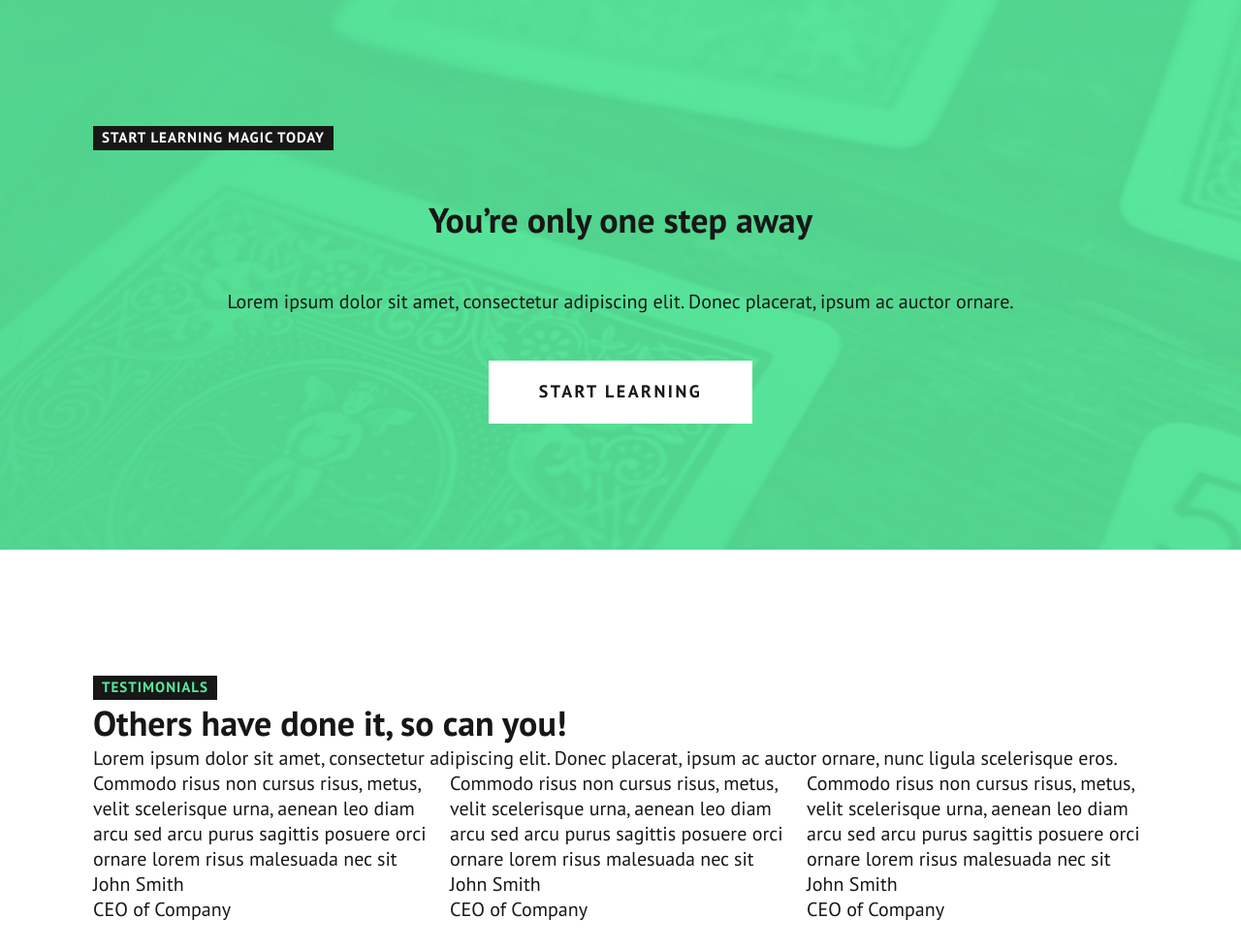
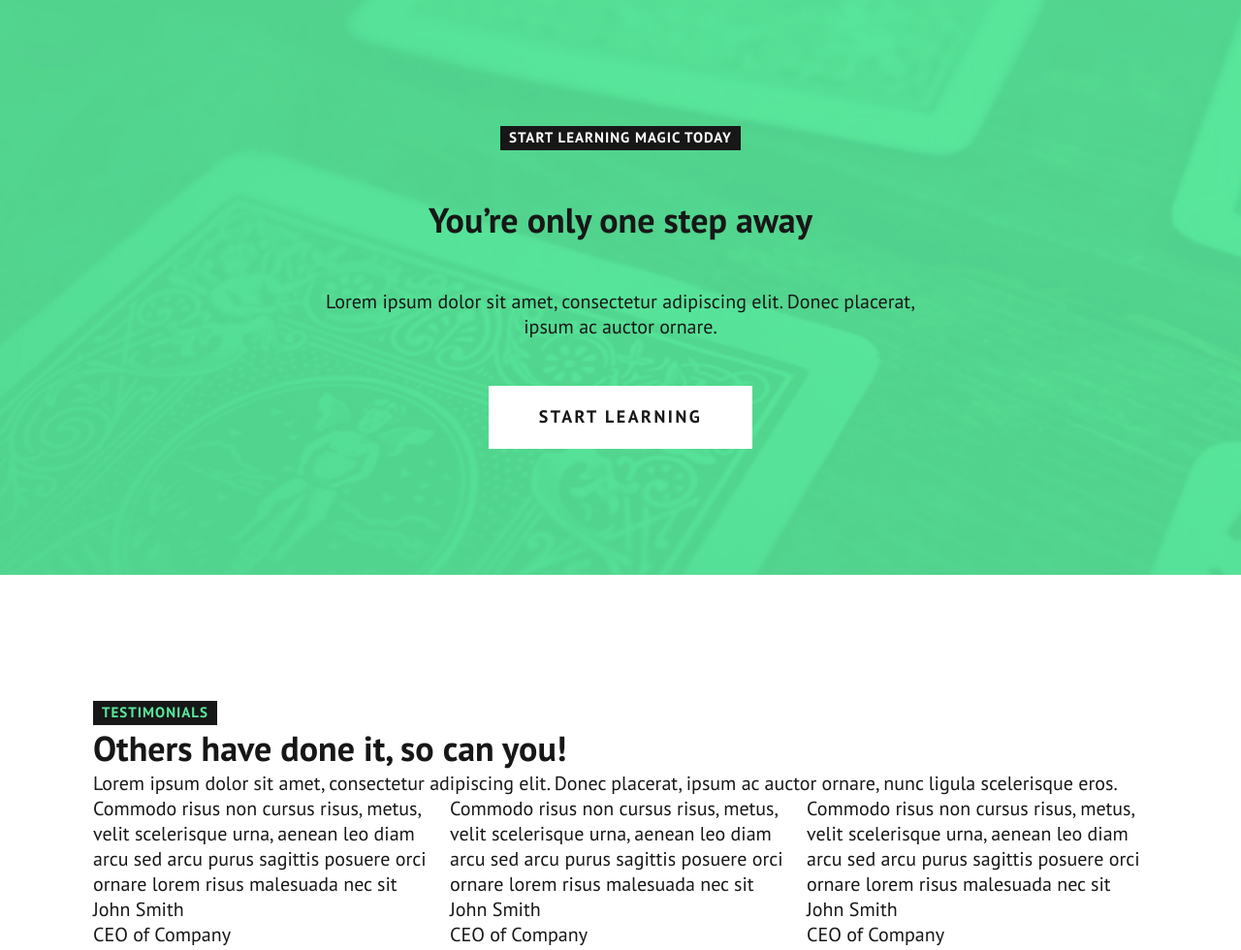
Before and after one commit to Annie-Huang/magic-v4, a website: page index.html in a window 1280 px wide. Shown: the part 2020-3000 px from the top of the page at 97% size. Drawn offline with Linux system fonts and the light colour scheme.

Commit message:
Style .cta section

```diff
--- a/index.html
+++ b/index.html
@@ -107,7 +107,7 @@
     </section>
 
     <section class="bg-accent cta">
-      <div class="container flow-content flow-content--large">
+      <div class="container container--small flow-content flow-content--large">
         <h2 class="section-title">Start learning magic today</h2>
         <p class="h2">You’re only one step away</p>
         <p>Lorem ipsum dolor sit amet, consectetur adipiscing elit. Donec placerat, ipsum ac auctor
--- a/style.css
+++ b/style.css
@@ -64,6 +64,9 @@ img {
   padding: 0 var(--spacer);
   max-width: 70rem;
   margin: 0 auto;
+}
+.container--small {
+  max-width: 40rem; /* 640px; */
 }
 
 .split {
@@ -270,3 +273,6 @@ section {
   background-size: cover;
   text-align: center;
 }
+.cta .section-title {
+  margin: 0 auto;
+}
```
